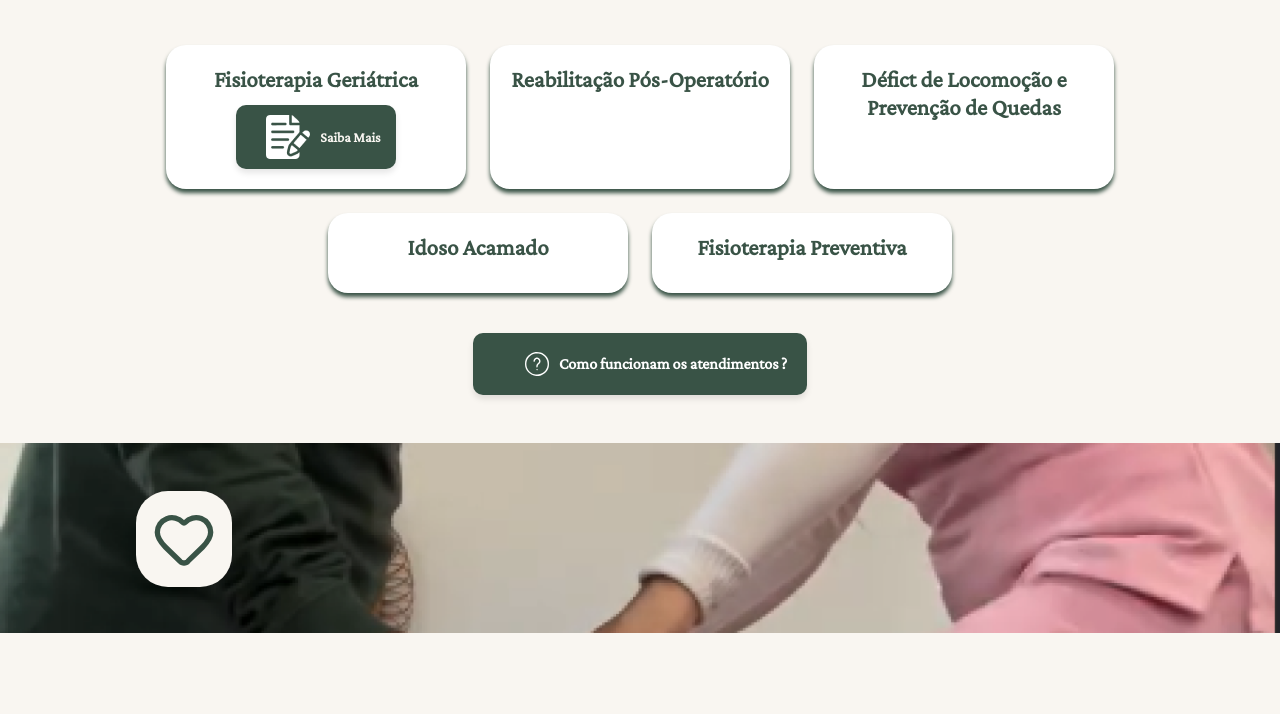
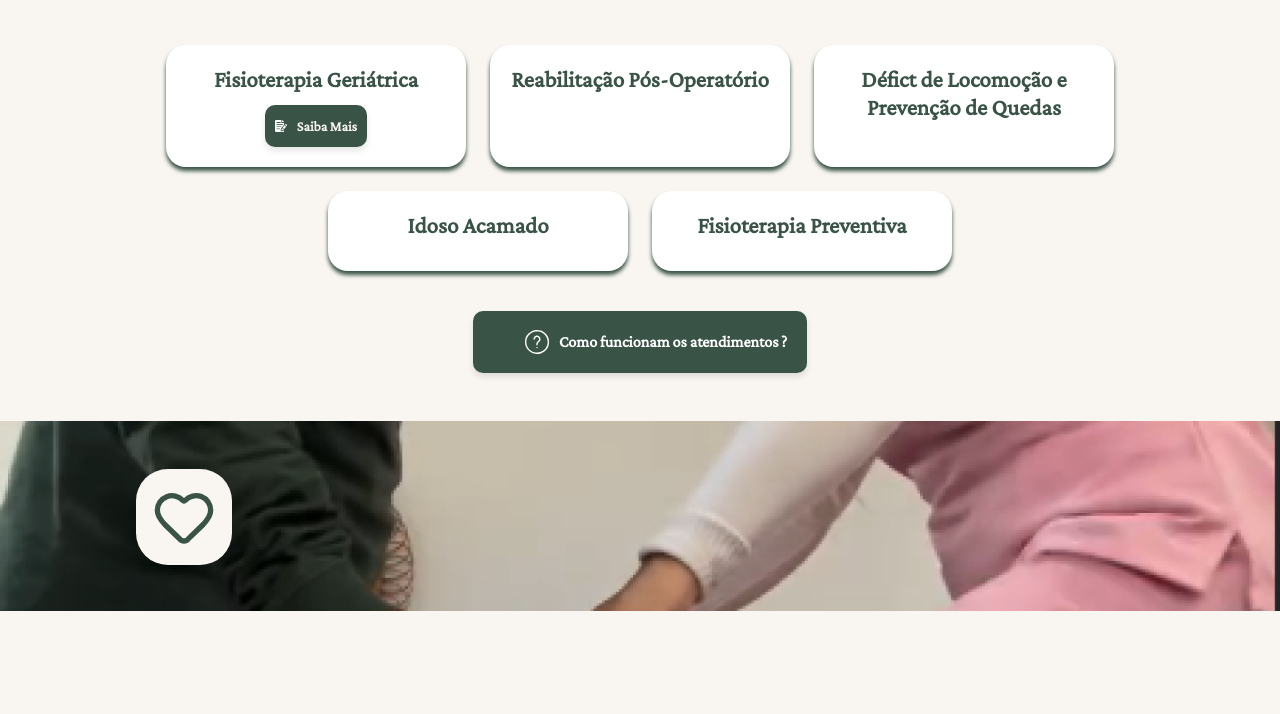
Before and after one commit to acsasilveira/fisioterapia_domiciliar, a plain HTML site: page public/index.html in a window 1280 px wide. Shown: the part 798-1512 px from the top of the page. Drawn offline with Linux system fonts and the light colour scheme.

Commit message:
Alterações da Cliente

```diff
--- a/public/style/style-home.css
+++ b/public/style/style-home.css
@@ -353,7 +353,7 @@ img {
   gap: 10px;
   background-color: #395346;
   color: #f9f6f1;
-  padding: 10px 15px 10px 30px;
+  padding: 10px;
   border-radius: 10px;
   text-decoration: none;
   font-size: 14px;
@@ -369,7 +369,7 @@ img {
   box-shadow: 0px 6px 12px rgba(0, 0, 0, 0.15);
 }
 
-.cta-button img {
+.services-button img {
   width: 12px;
   height: 12px;
 }
```
